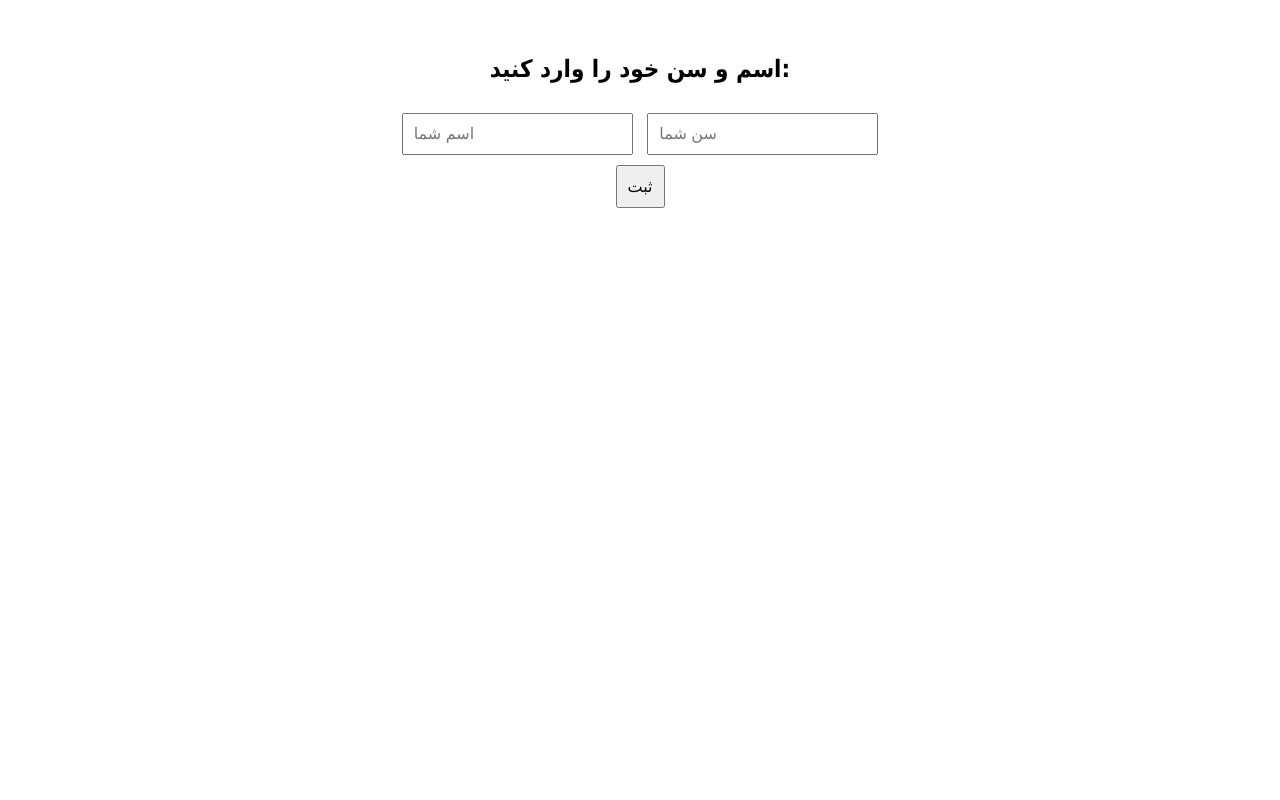
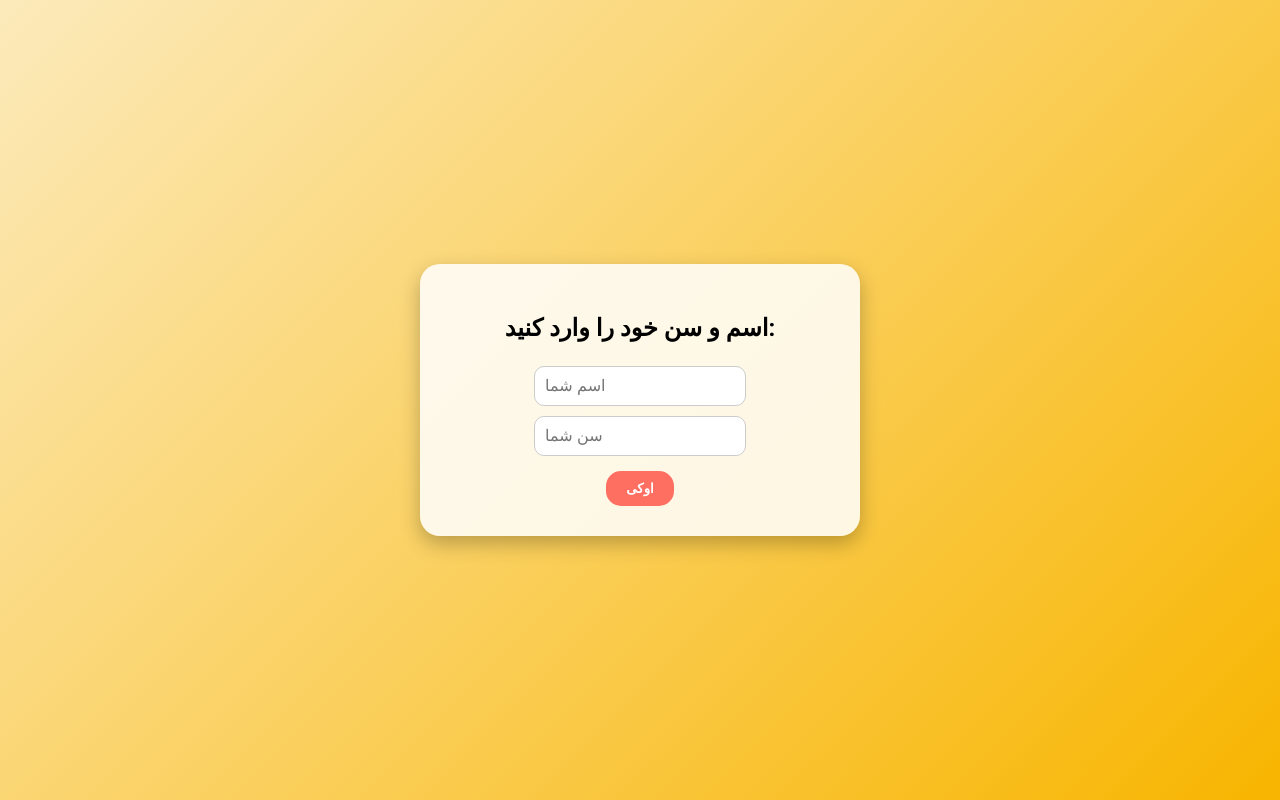
Before and after one commit to mostafaarekhi/icepack.bt, a plain HTML site: page index.html in a window 1280 px wide. Drawn offline with Linux system fonts and the light colour scheme.

Commit message:
Update index.html

```diff
--- a/index.html
+++ b/index.html
@@ -5,23 +5,96 @@
 <meta name="viewport" content="width=device-width, initial-scale=1.0">
 <title>آیس پک بندرترکمن</title>
 <style>
-  body { font-family: Tahoma, sans-serif; text-align: center; margin-top: 50px; padding: 0 20px; line-height: 1.6; }
-  #message { display: none; margin-top: 20px; white-space: pre-line; }
-  input, button { padding: 10px; font-size: 16px; margin: 5px; }
-  a { color: #3498db; text-decoration: none; }
+  @import url('https://fonts.googleapis.com/css2?family=Amiri&family=Roboto:wght@400;700&display=swap');
+
+  body {
+    margin: 0;
+    padding: 0;
+    font-family: 'Roboto', sans-serif;
+    background: linear-gradient(135deg, #fceabb, #f8b500);
+    display: flex;
+    justify-content: center;
+    align-items: center;
+    height: 100vh;
+    flex-direction: column;
+    text-align: center;
+  }
+
+  .form-container {
+    background: rgba(255, 255, 255, 0.85);
+    padding: 30px 20px;
+    border-radius: 20px;
+    box-shadow: 0 8px 20px rgba(0,0,0,0.25);
+    max-width: 400px;
+    width: 100%;
+  }
+
+  input {
+    width: calc(50% - 10px);
+    padding: 10px;
+    margin: 5px;
+    border-radius: 10px;
+    border: 1px solid #ccc;
+    font-size: 16px;
+  }
+
+  button {
+    padding: 10px 20px;
+    margin-top: 10px;
+    border: none;
+    border-radius: 15px;
+    background-color: #ff6f61;
+    color: white;
+    font-weight: bold;
+    cursor: pointer;
+    transition: all 0.3s ease;
+  }
+
+  button:hover {
+    background-color: #ff4c3b;
+    transform: scale(1.05);
+  }
+
+  #message {
+    display: none;
+    margin-top: 25px;
+    background: rgba(255,255,255,0.9);
+    padding: 20px;
+    border-radius: 15px;
+    box-shadow: 0 5px 15px rgba(0,0,0,0.2);
+    font-family: 'Amiri', serif;
+    font-size: 17px;
+    line-height: 1.6;
+    text-align: right;
+    white-space: pre-line;
+    opacity: 0;
+    animation: fadeIn 1s forwards;
+  }
+
+  a {
+    color: #ff6f61;
+    text-decoration: none;
+    font-weight: bold;
+  }
+
+  @keyframes fadeIn {
+    to { opacity: 1; }
+  }
 </style>
 </head>
 <body>
 
-<h2>اسم و سن خود را وارد کنید:</h2>
-<input type="text" id="nameInput" placeholder="اسم شما">
-<input type="number" id="ageInput" placeholder="سن شما">
-<br>
-<button onclick="showMessage()">ثبت</button>
+<div class="form-container">
+  <h2>اسم و سن خود را وارد کنید:</h2>
+  <input type="text" id="nameInput" placeholder="اسم شما">
+  <input type="number" id="ageInput" placeholder="سن شما">
+  <br>
+  <button onclick="showMessage()">اوکی</button>
+</div>
 
 <div id="message">
   <p id="textMessage"></p>
-  <p><a href="https://www.instagram.com/USERNAME" target="_blank">پیج اینستاگرام ما</a></p>
+  <p><a href="https://www.instagram.com/icepack.bt" target="_blank">پیج اینستاگرام ما</a></p>
 </div>
 
 <script>
```
